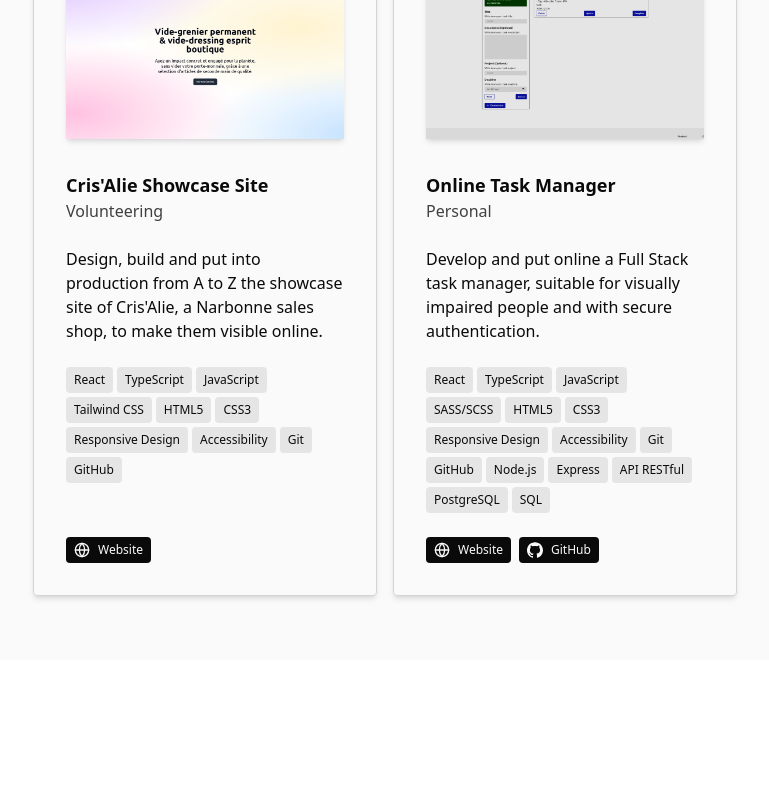
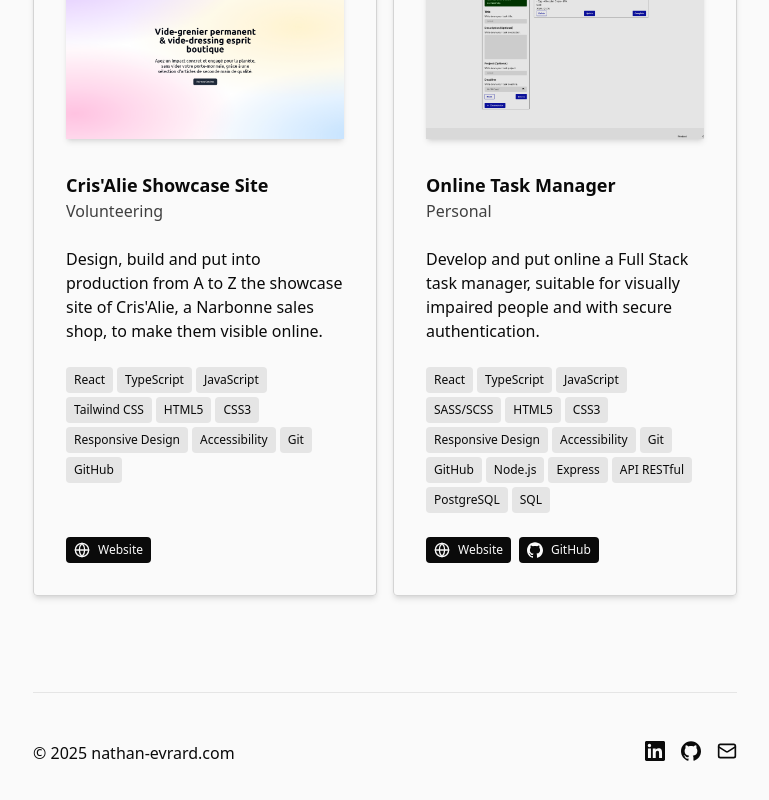
Before and after one commit to nathanEvrardDaCunha/portfolio-v1, a React (Vite) app: page / in a window 1280 px wide. Shown: the part 1834-2634 px from the top of the page, without its empty margins (255-1024 px from the left). Before the commit the page ends 2494 px from the top, so only its background shows below. Built offline with nearby package versions, Linux system fonts and the light colour scheme.

Commit message:
feat: create Footer and delete obsolete comments

```diff
--- /dev/null
+++ b/src/pages/Footer.tsx
@@ -0,0 +1,31 @@
+import { Mail } from 'lucide-react';
+import UIGitHubIcon from '../components/icons/UIGitHubIcon';
+import UILinkedInIcon from '../components/icons/UILinkedInIcon';
+import UIParagraph from '../components/ui/paragraphs/UIParagraph';
+
+// flex  gap-4 sm:flex-row sm:items-center
+const Footer = () => {
+    return (
+        // TODO: Change copyright website name when in production.
+        <section className="mx-auto max-w-3xl px-8 pb-16">
+            <div className="flex flex-col justify-between border-t border-neutral-200 pt-12 sm:flex-row">
+                <UIParagraph className="mb-4">© {new Date().getFullYear()} nathan-evrard.com</UIParagraph>
+
+                <div className="flex flex-row gap-4">
+                    <a href="https://www.linkedin.com/in/nathan-evrard/" target="_blank">
+                        <UILinkedInIcon className="h-5 w-5 text-neutral-950 hover:text-neutral-700" />
+                    </a>
+                    <a href="https://github.com/nathanEvrardDaCunha" target="_blank">
+                        <UIGitHubIcon className="h-5 w-5 text-neutral-950 hover:text-neutral-700" />
+                    </a>
+
+                    <a href="mailto:nathan.evrarddacunha@proton.me" target="_blank">
+                        <Mail strokeWidth={2} className="h-5 w-5 text-neutral-950 hover:text-neutral-700" />
+                    </a>
+                </div>
+            </div>
+        </section>
+    );
+};
+
+export default Footer;
--- a/src/pages/Home.tsx
+++ b/src/pages/Home.tsx
@@ -1,3 +1,4 @@
+import Footer from './Footer';
 import HomeEducation from './HomeEducation';
 import HomeHero from './HomeHero';
 import HomeProjects from './HomeProjects';
@@ -28,7 +29,7 @@ const Home = () => {
 
             <HomeProjects />
 
-            {/* TODO: Add footer with copyright and automatic-up-to-date expiring date */}
+            <Footer />
         </div>
     );
 };
--- a/src/pages/HomeEducation.tsx
+++ b/src/pages/HomeEducation.tsx
@@ -10,9 +10,6 @@ import UIHeading3 from '../components/ui/headings/UIHeading3';
 
 const HomeEducation = () => {
     // TODO: When the user click on the company where I work, redirect it (always in a new tab) to the official website of my previous employer.
-    // TODO: Match the work description of each job with the work description on my portfolio
-
-    // TODO: Tweak image loading strategy and priority to enhance Lighthouse score.
     return (
         <section className="mx-auto max-w-3xl px-8 pb-16">
             <UIHeading2 className="mb-8">Degrees and training</UIHeading2>
--- a/src/pages/HomeHero.tsx
+++ b/src/pages/HomeHero.tsx
@@ -32,10 +32,8 @@ const HomeHero = () => {
                     </UIParagraph>
 
                     <div className="flex flex-col gap-4 sm:flex-row sm:items-center">
-                        {/* TODO: Make this link look like a button. */}
                         {/* TODO: Redirect to a .pdf page where my resume reside. */}
                         {/* TODO: Create a resume without any job title but only the relevant informations. */}
-                        {/* TODO: Add download icon to this button. */}
                         <a
                             href="#"
                             target="_blank"
--- a/src/pages/HomeProjects.tsx
+++ b/src/pages/HomeProjects.tsx
@@ -12,11 +12,8 @@ import UILightParagraph from '../components/ui/paragraphs/UILightParagraph';
 import UIHeading3 from '../components/ui/headings/UIHeading3';
 
 const HomeProjects = () => {
-    // TODO: Showcase Cris'Alie website and emphasize it's a for professional purpose.
-    // TODO: Showcase this portfolio and include the Githup repository link.
-    // TODO: Showcase my fullstack task-manager "QuickTasks" and include the Githup repository link and the link to the live demo.
     return (
-        <section className="mx-auto max-w-3xl px-8 pb-16">
+        <section className="mx-auto max-w-3xl px-8 pb-24">
             <UIHeading2 className="mb-8">Featured projects</UIHeading2>
 
             <div className="flex flex-row flex-wrap gap-4">
@@ -185,7 +182,6 @@ const HomeProjects = () => {
                     </div>
 
                     <div className="mt-auto flex flex-row gap-2">
-                        {/* TODO: Add link to this project live demo if there's one. */}
                         <a
                             href="https://quicktasks.up.railway.app/"
                             target="_blank"
@@ -197,7 +193,6 @@ const HomeProjects = () => {
                             </UISmallParagraph>
                         </a>
 
-                        {/* TODO: Add link to this project public Github repository if there's one. */}
                         <a
                             href="https://github.com/nathanEvrardDaCunha/quickTasks_front"
                             target="_blank"
--- a/src/pages/HomeWork.tsx
+++ b/src/pages/HomeWork.tsx
@@ -10,12 +10,6 @@ import UIHeading3 from '../components/ui/headings/UIHeading3';
 
 const HomeWork = () => {
     // TODO: When the user click on the company where I work, redirect it (always in a new tab) to the official website of my previous employer.
-    // TODO: Match the work description of each job with the work description on my portfolio
-
-    // TODO: Standardize gap (ex: gap-4, gap-5...)
-    // TODO: Standardize rounded (ex: rounded-sm, rounded-lg...)
-
-    // TODO: Tweak image loading strategy and priority to enhance Lighthouse score.
     return (
         <section className="mx-auto max-w-3xl px-8 pb-16">
             <UIHeading2 className="mb-8">Professional experiences</UIHeading2>
```
